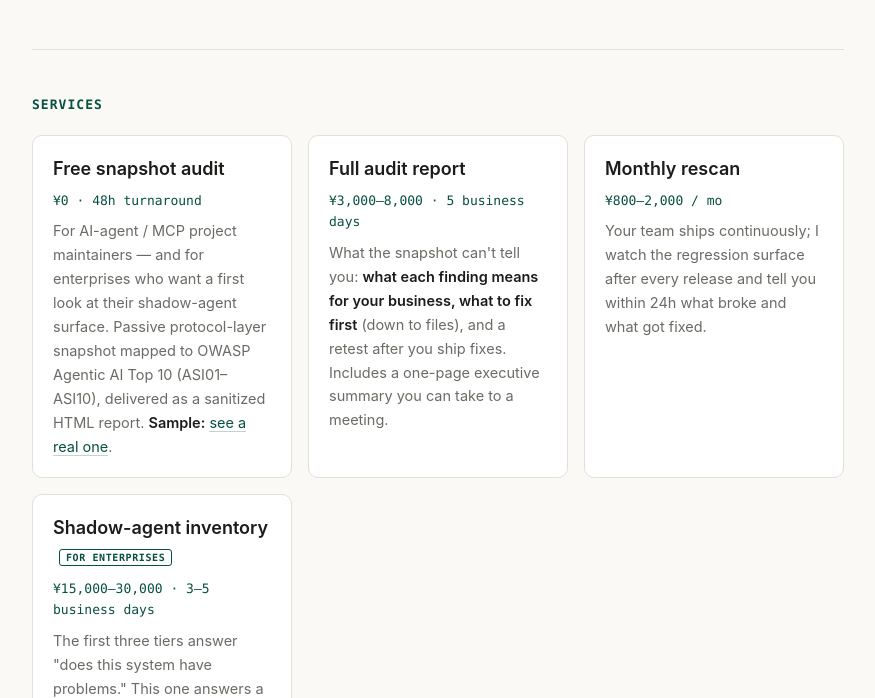
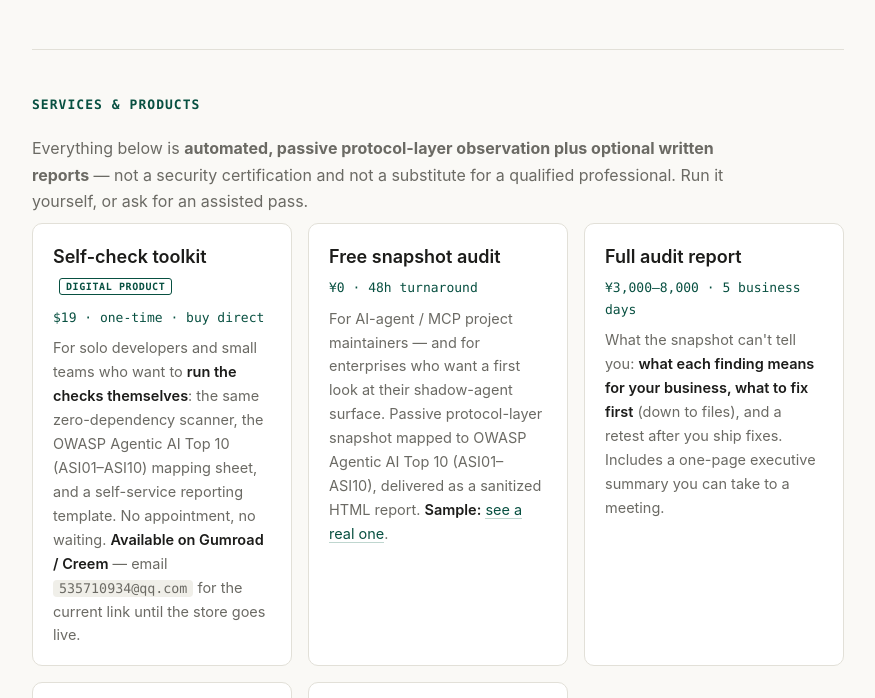
Before and after one commit to 535710934-ops/agent-audit-range, a plain HTML site: page docs/index.html in a window 1280 px wide. Shown: the part 1791-2489 px from the top of the page, without its empty margins (202-1077 px from the left). Drawn offline with Linux system fonts and the light colour scheme.

Commit message:
feat: add 9 self-check toolkit product card + honest-scope disclaimer

```diff
--- a/docs/index.html
+++ b/docs/index.html
@@ -104,8 +104,14 @@
 </section>
 
 <section>
-  <h2>Services</h2>
+  <h2>Services &amp; products</h2>
+  <p style="max-width:700px;color:var(--dim);margin-bottom:8px">Everything below is <b>automated, passive protocol-layer observation plus optional written reports</b> — not a security certification and not a substitute for a qualified professional. Run it yourself, or ask for an assisted pass.</p>
   <div class="grid">
+    <div class="card">
+      <h3>Self-check toolkit <span class="tag">digital product</span></h3>
+      <div class="price">$19 · one-time · buy direct</div>
+      <p>For solo developers and small teams who want to <b>run the checks themselves</b>: the same zero-dependency scanner, the OWASP Agentic AI Top 10 (ASI01–ASI10) mapping sheet, and a self-service reporting template. No appointment, no waiting. <b>Available on Gumroad / Creem</b> — email <span class="mono">535710934@qq.com</span> for the current link until the store goes live.</p>
+    </div>
     <div class="card">
       <h3>Free snapshot audit</h3>
       <div class="price">¥0 · 48h turnaround</div>
@@ -148,7 +154,7 @@
 <div class="cta">
   <h2>The honesty part is the product</h2>
   <p>Most security pages sell certainty. I sell a process that documents what it can't prove — because the expensive failures in agent security come from checks that silently pass on things that were never tested.</p>
-  <p>If you deploy agents and want to know what your current posture actually is, email:</p>
+  <p>If you deploy agents and want to know what your current posture actually is, email below — or grab the <b>self-check toolkit</b> on Gumroad / Creem and run it yourself.</p>
   <span class="mail">535710934@qq.com &nbsp;·&nbsp; [Audit Request]</span>
   <p class="fine">Everything on this page is reproducible from the public repository. Public research to date: FreeBuf bylined article (Oct 2026) · closed-loop third-party audit on a major MCP ecosystem · open-source toolkit aligned to OWASP Agentic AI Top 10 (ASI01–ASI10).</p>
 </div>
```
